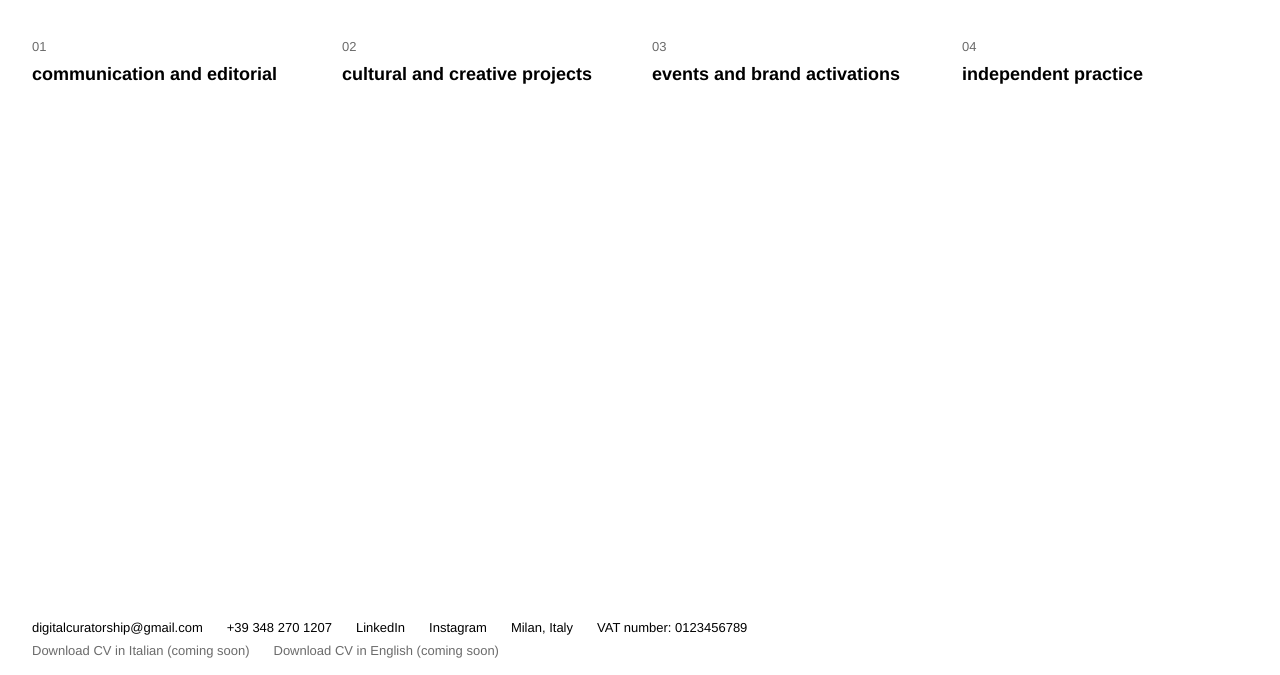
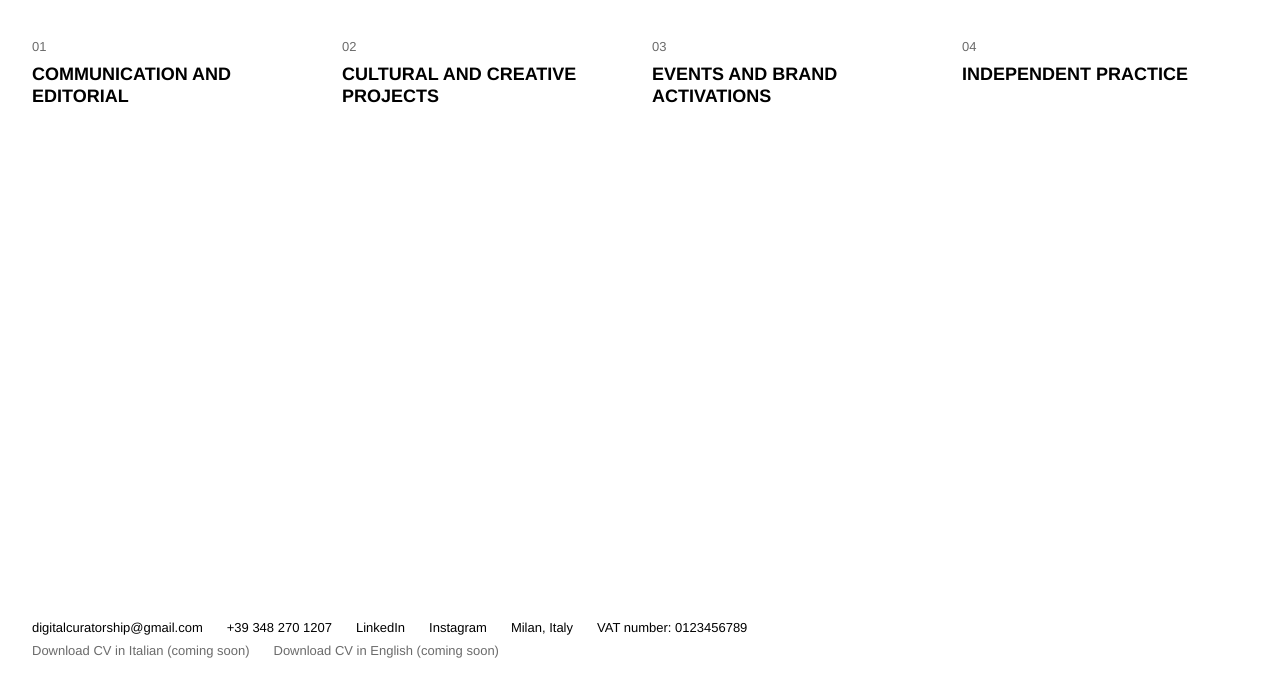
Before and after one commit to jekaterina-studio/portfolio, an Astro site: page /en/projects in a window 1280 px wide. Shown: the part 125-800 px from the top of the page. Built offline with nearby package versions, Linux system fonts and the light colour scheme; Astro itself is replaced by a stand-in of ours.

Commit message:
Projects landing: area titles bold uppercase
Co-Authored-By: Claude Opus 5.5 <noreply@anthropic.com>
Claude-Session: https://claude.ai/code/session_01B7KowTEw4xtxhjSX8a81SA

```diff
--- a/src/pages/[...locale]/projects/index.astro
+++ b/src/pages/[...locale]/projects/index.astro
@@ -34,7 +34,7 @@ const areas = await getAreas();
   }
   .areas a { display: block; }
   .area-number { display: block; color: var(--color-muted); font-size: var(--fs-small); margin-bottom: var(--space-2); }
-  .areas h2 { font-size: var(--fs-h2); }
+  .areas h2 { font-size: var(--fs-h2); font-weight: 700; text-transform: uppercase; } /* owner request: area titles bold uppercase */
   .areas p { margin-top: var(--space-2); max-width: 22rem; }
   .areas a:hover h2, .areas a:focus-visible h2, .areas a:hover .area-number { color: var(--color-accent); }
   @media (max-width: 63.99rem) { .areas { grid-template-columns: repeat(2, minmax(0, 1fr)); } }
```
